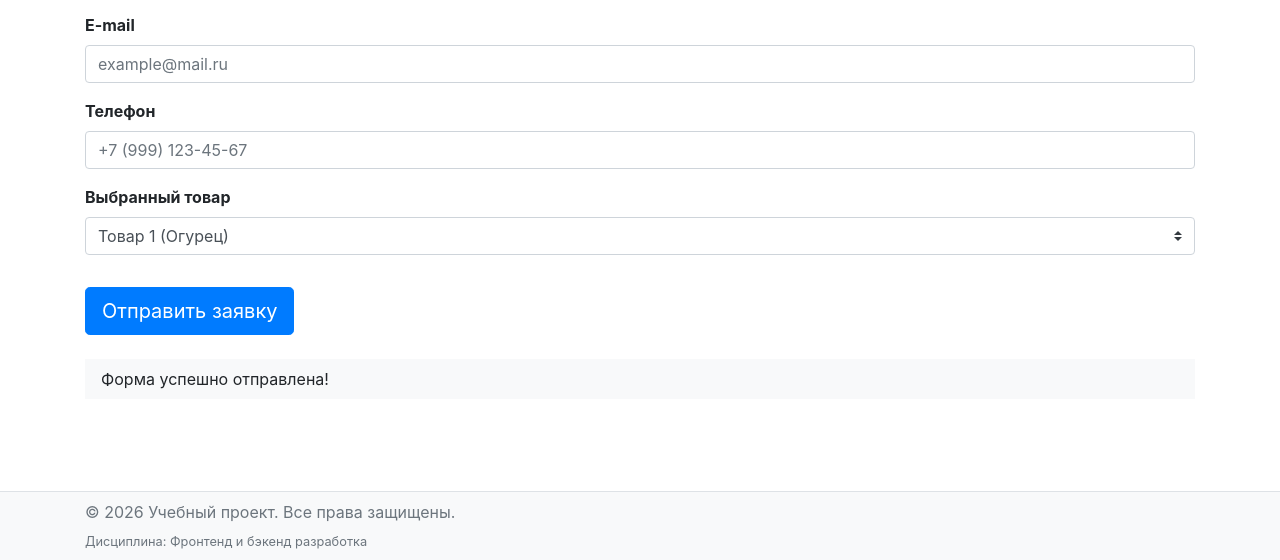
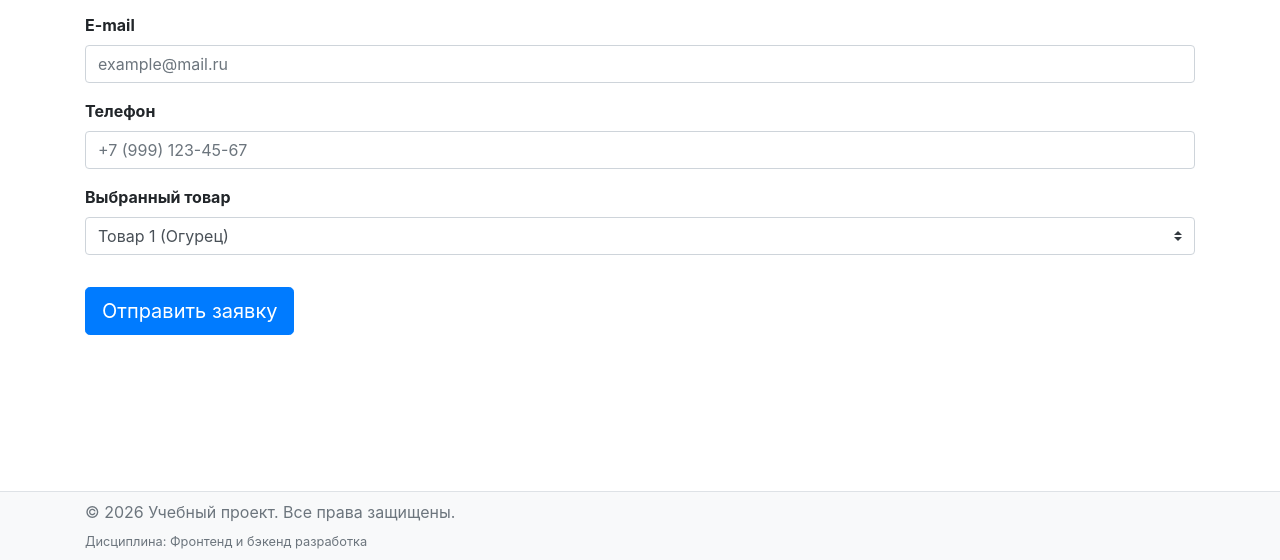
Before and after one commit to Diana4O4/kr2-bootstrap-shop, a plain HTML site: page order.html in a window 1280 px wide. Shown: the part 240-800 px from the top of the page. Drawn offline with Linux system fonts and the light colour scheme.

Commit message:
update 2

```diff
--- a/order.html
+++ b/order.html
@@ -68,9 +68,6 @@
 
 				<button type="submit" class="btn btn-primary btn-lg mt-3">Отправить заявку</button>
 
-				<p class="success-message hidden bg-light mt-4 px-3 py-2" id="success-message">
-					Форма успешно отправлена!
-				</p>
 			</form>
 		</div>
 	</main>
@@ -83,5 +80,6 @@
     </footer>
 
 	<script src="./vendor/bootstrap/js/bootstrap.bundle.min.js"></script>
+	<script src="./js/main.js"></script>
 </body>
 </html>
```
